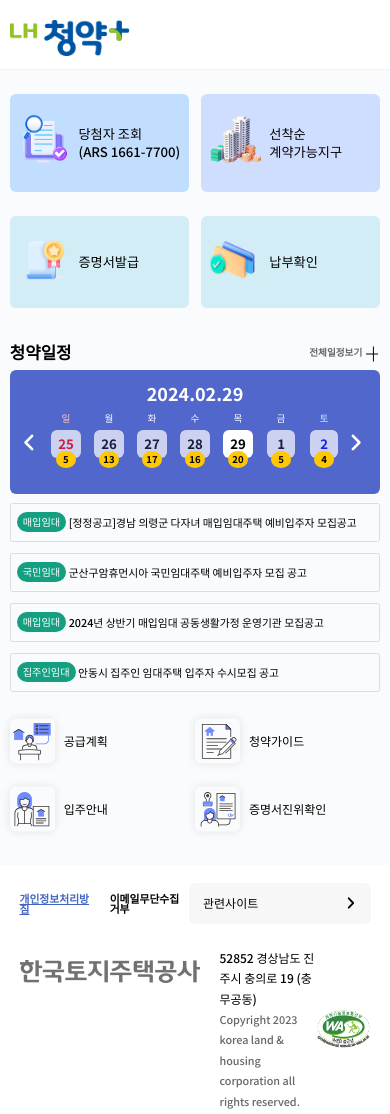
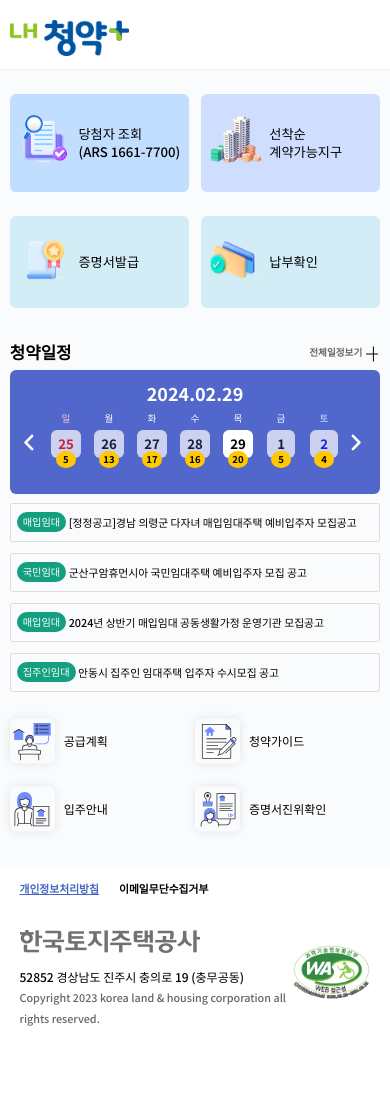
Before and after one commit to erroop/LH_apply-project, a plain HTML site: page lhapply.html in a window 390 px wide. After the commit the page ends 1064 px from the top, so only its background shows below. Drawn offline with nearby package versions, Linux system fonts and the light colour scheme.

Commit message:
last commit update mobile footer

```diff
--- a/css/lhapply.css
+++ b/css/lhapply.css
@@ -1649,7 +1649,11 @@ footer{
         display: none;
     }
 
-    footer{
-
-    }
-}
+    .FooterBtnLink{
+        display: none;
+    }
+
+    .FooterInfoInner{
+        flex-direction: column;
+    }
+}
```
